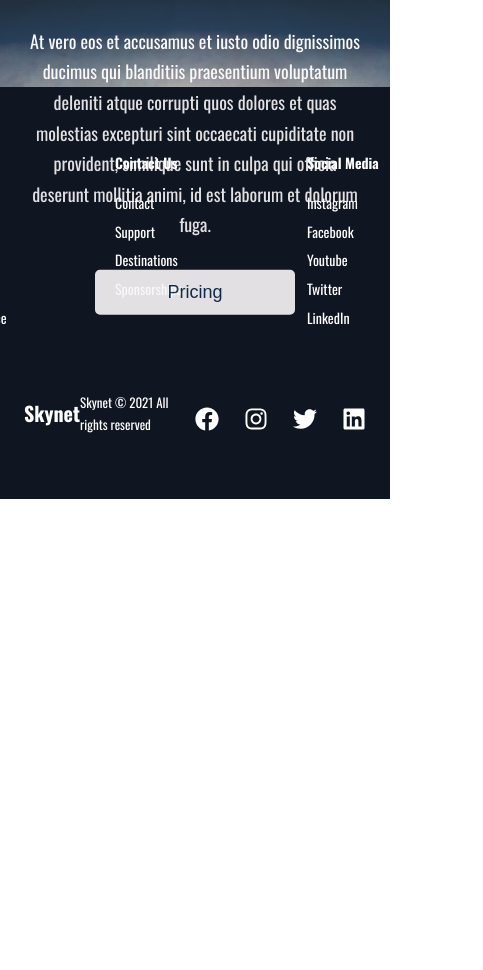
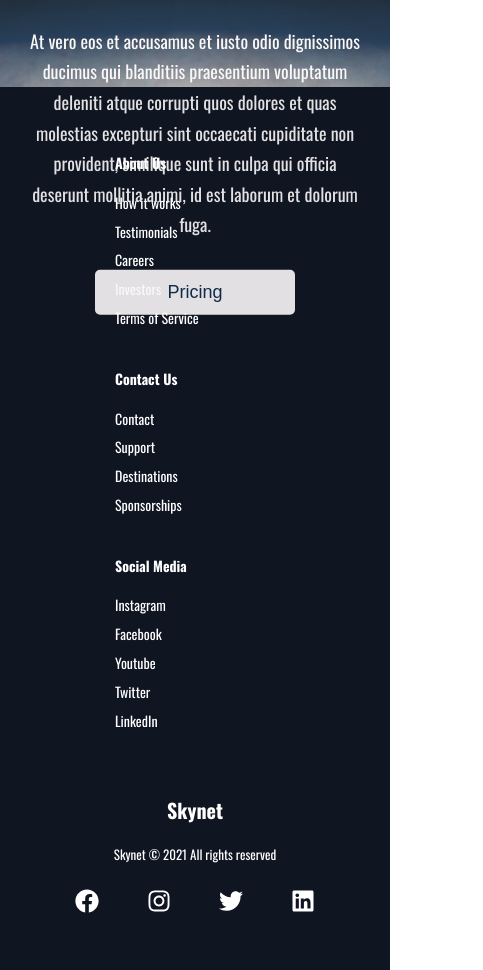
Before and after one commit to AlanGarc1a/Skynet, a React (Create React App) app: page / in a window 390 px wide. Shown: the part 5760-6730 px from the top of the page, 483 px wide, since content can reach past the window. Before the commit the page ends 6259 px from the top, so only its background shows below. Built offline with nearby package versions, Linux system fonts and the light colour scheme.

Commit message:
add media queries to social media content

```diff
--- a/src/components/Footer/FooterElements.js
+++ b/src/components/Footer/FooterElements.js
@@ -17,10 +17,16 @@ export const FooterWrap = styled.div`
 export const FooterLinksContainer = styled.div`
     display: flex;
     justify-content: center;
+
 `;
 
 export const FooterLinksWrapper = styled.div`
     display: flex;
+
+    @media screen and (max-width: 480px) {
+        align-items: flex-start;
+        flex-direction: column;
+    }
 `;
 
 export const FooterLinkItems = styled.div`
@@ -61,6 +67,10 @@ export const SocialMediaWrap = styled.div`
     align-items: center;
     max-width: 110rem;
     margin: 4rem auto 0 auto;
+
+    @media screen and (max-width: 480px) {
+        flex-direction: column;
+    }
 `;
 
 export const SocialLogo = styled.a`
```
